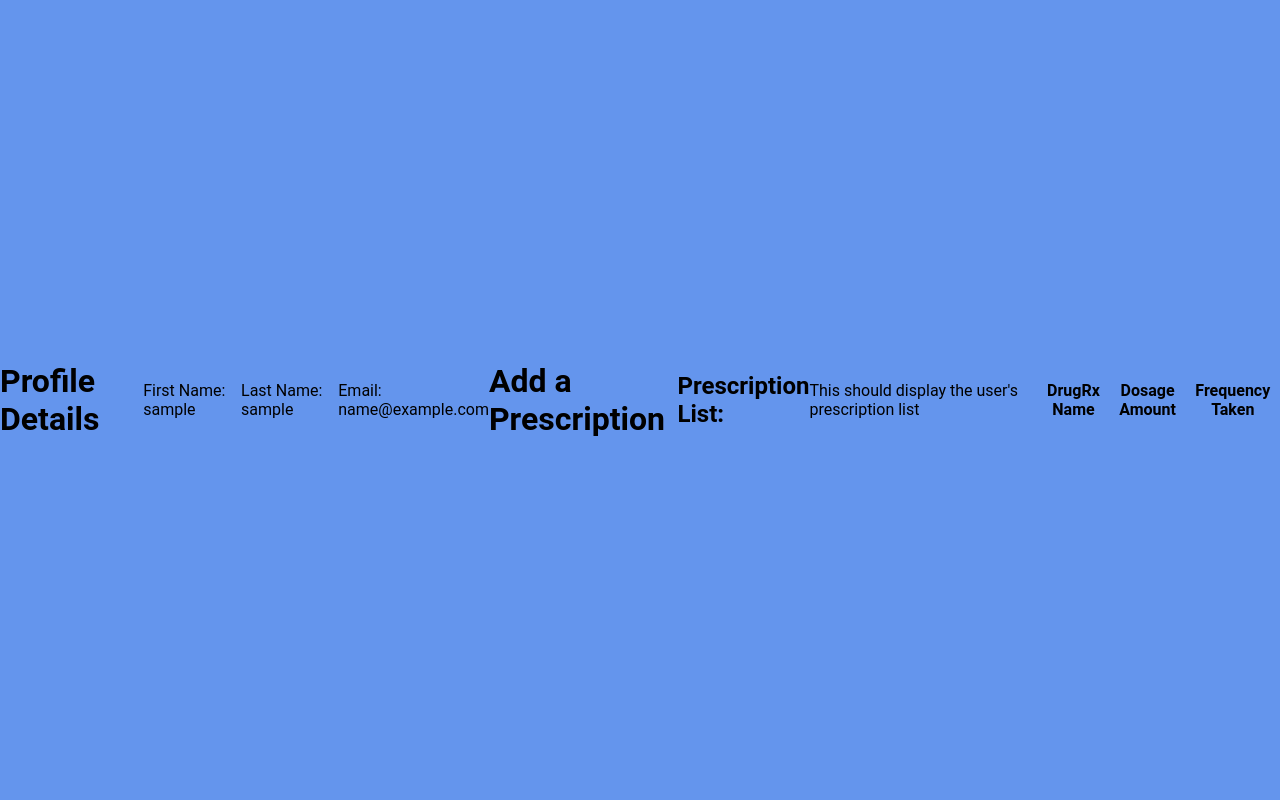
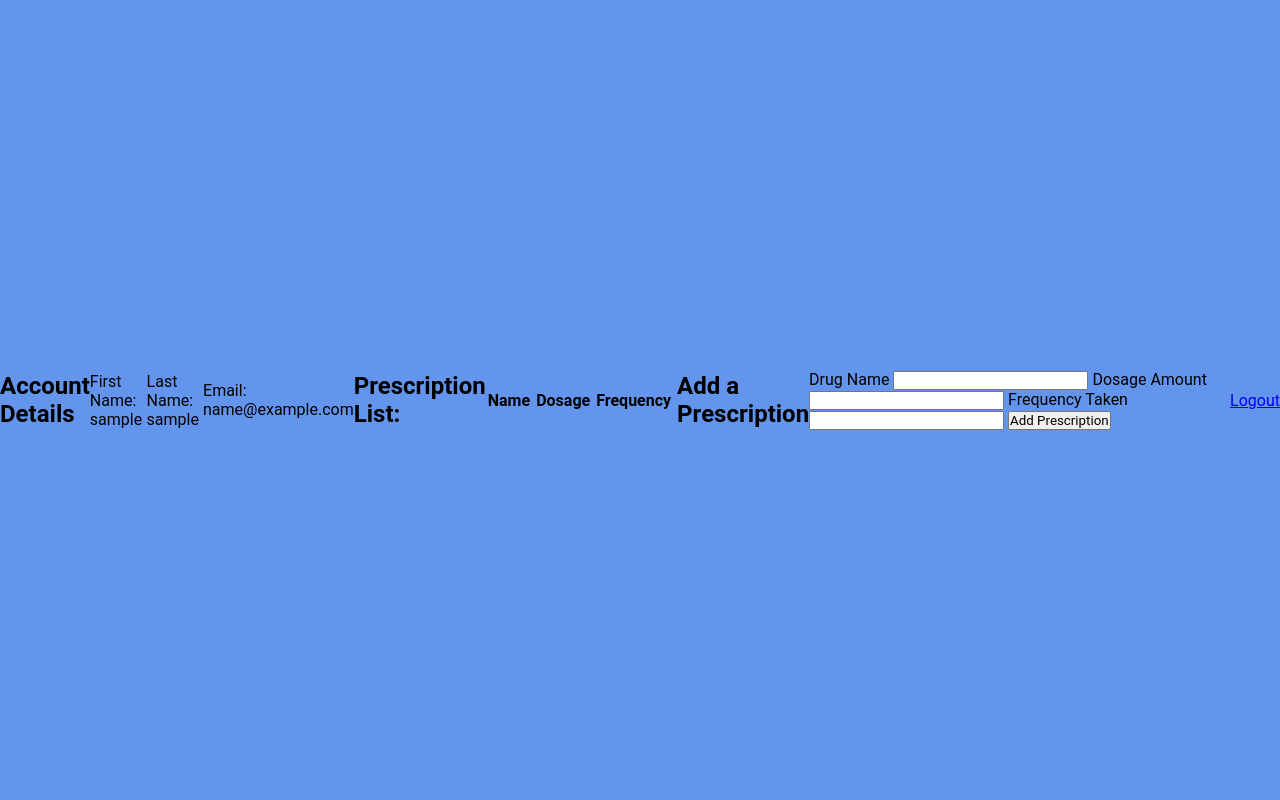
Before and after one commit to AmandaGrau/medMinder, a Flask app: page /profile in a window 1280 px wide. Run offline with Flask 2, Linux system fonts and the light colour scheme; the visitor is signed in with stand-in values (Sample User, id 1); data comes from the database, SQL or seed files in the repository; data that the repository does not hold is empty.

Commit message:
Revise routes and view functions to display prescriptions in user profile

```diff
--- a/rx_search.py
+++ b/rx_search.py
@@ -1,8 +1,4 @@
 import requests
-
-# Notes and 'To Do':
-# install/import requests
-# relavent data: brand_name, gerneric_name, unii code
 
 # function that queries openfda with search term
 def query_openfda(brand_name):
--- a/server.py
+++ b/server.py
@@ -144,6 +144,22 @@ def add_prescription():
     # Default page to be rendered for add_prescription route
     return render_template('add_prescription.html')
 
+
+# Add a route to display query results in the user profile
+@app.route('/profile')
+def display_to_profile():
+    user_id = session.get('user_id')
+    existing_user = crud.get_user_by_id(user_id)
+
+    if existing_user:
+        # Retrieve User's prescriptions
+        user_prescriptions = existing_user.prescriptions
+        return render_template('profile.html', user=existing_user, presciptions=user_prescriptions)
+
+    else:
+        flash('Please register or login to manage prescriptions')
+
+
 # Route that handles user searching for and selcting a med - ties to fetch and response function
 @app.route('/select_prescription', methods =['POST'])
 def select_prescription():
@@ -154,42 +170,48 @@ def select_prescription():
     generic_name = data.get('genericName')
     unii = data.get('unii')
 
-    # Check if user saved to session
+    # Check if user logged in session
     user_id = session.get('user_id')
+    # If user logged in, get user from the database
+    if user_id:
+        user = crud.get_user_by_id(user_id)
 
     # If user not saved in session, display message asking user to login (dict format)
-    if not user_id:
-        return jsonify({'Error':'Please try logging in'})
+    # if not user_id:
+        # return jsonify({'Error':'Please try logging in'})
 
     # Query database with unqiue code to determine if a medication already exists
-    medication = Medication.query.filter_by(unii=unii).first()
+    # medication = Medication.query.filter_by(unii=unii).first()
 
-    # If med doesn't exist, create and add med to the database
-    if not medication:
-        medication = Medication(brand_name=brand_name, generic_name=generic_name, unii=unii)
-        db.session.add(medication)
+    # # If med doesn't exist, create and add med to the database
+    # if not medication:
+    #     medication = Medication(brand_name=brand_name, generic_name=generic_name, unii=unii)
+    #     db.session.add(medication)
+    #     db.session.commit()
+
+    # Create and add a new prescription, linking it to the newly added medication and to the user
+        prescription = crud.create_prescription(brand_name, generic_name, unii)
+        user.prescriptions.append(prescription)
         db.session.commit()
 
-    # Create and add a new prescription, linking it to the newly added medication and to the user
-    prescription = Prescription(user_id=user_id, medication_id=medication.medication_id)
-    db.session.add(prescription)
-    db.session.commit()
+        # Return JSON response confirming prescription being added
+        return jsonify({'brandName': brand_name, 'message':'New prescription added successfully'})
 
-    # Return JSON response confirming prescription being added
-    return jsonify({'brandName': brand_name, 'message':'New prescription has been added successfully'})
+    # If user not logged in:
+    return jsonify({'Error':'Please try logging in'})
 
-
-# Route for user to edit a prescription
+# Add route for user to edit a prescription
 # @app.route('/edit_prescription', methods='POST')
 # def edit_prescription():
 
     # check if prescription is in db
-    # if prescription already exists, redirect to profile page where user can choose a prescription to edit
-    # if prescription doesn't exist, display message to user about prescription not existing
-    # redirect user to profile page to create a prescription
+    # if prescription already exists...
+    # redirect to prescriptions list where user can choose and edit a prescription
+    # if prescription doesn't exist, display 'not found' message to user
+    # redirect user to add a prescription
 
 
-# View list of all prescriptions
+# Add route for user to view all prescriptions
 # @app.route('/view_all_prescriptions', methods='POST')
 # def get_all_prescriptions():
 
--- a/templates/homepage.html
+++ b/templates/homepage.html
@@ -25,7 +25,6 @@
     </form>
   </div>
 
-
 <!-- potential add-ins -->
 <!-- Displays checkbox for user to choose "Remember me" -->
       <!-- <div class="password-options"> -->
@@ -35,6 +34,4 @@
       <!-- </div> -->
       <!-- Displays "Login" button for user to click -->
 
-
-
 {% endblock %}
--- a/templates/profile.html
+++ b/templates/profile.html
@@ -1,49 +1,63 @@
 {% extends 'base.html' %}
-{% block title %}User Profile{% endblock %}
+{% block title %}Profile{% endblock %}
 
 {% block body %}
 
-    <h1>Profile Details</h1>
-
-<!-- Add if statement to check for user -->
-<!-- {% if user %} -->
-  <!-- <p>Hello, {{ user.fname }}</p>
-{% else %}
-  <p>Please login to your account.</p>
-{% endif %}
- -->
+    <h2>Account Details</h2>
 
 <!-- Display user first name, last name, email -->
     <p>First Name: {{ user.fname }}</p>
     <p>Last Name: {{ user.lname }}</p>
     <p>Email: {{ user.email }}</p>
 
-    <h1>Add a Prescription</h1>
-
 
 <!-- Display the User's prescriptions -->
 <h2>Prescription List:</h2>
-This should display the user's prescription list
 <table>
-  <thead>
+<thead>
     <!-- Table rows/headers -->
-    <tr>
-      <th>DrugRx Name</th>
-      <th>Dosage Amount</th>
-      <th>Frequency Taken</th>
+      <th>Name</th>
+      <th></th>
+      <th></th>
+      <th>Dosage</th>
+      <th></th>
+      <th></th>
+      <th>Frequency</th>
+      <th></th>
+      <th></th>
     </tr>
   </thead>
   <tbody>
     <!-- Display prescription details -->
     {% for prescription in user.prescriptions %}
       <tr>
-        <td>{{ prescription.medication.brand_name }}</td>
-        <td>{{ prescription.medication.generic_name }}</td>
+        <td>{{ prescription.drugrx_name }}</td>
+        <td></td>
+        <td></td>
+        <td>{{ prescription.dosage_amount }}</td>
+        <td></td>
+        <td></td>
         <td>{{ prescription.frequency_taken }}</td>
-        <td>{{ prescription.dosage_amount }}</td>
+        <td></td>
+        <td></td>
       </tr>
     {% endfor %}
   </tbody>
 </table>
 
+<!-- Add a form for user to add a prescription -->
+<h2>Add a Prescription</h2>
+<form method="POST" action="/add_prescription">
+    <label for="drugrx_name">Drug Name</label>
+    <input type="text" id="drugrx_name" name="drugrx_name">
+    <label for="dosage_amount">Dosage Amount</label>
+    <input type="text" id="dosage_amount" name="dosage_amount">
+    <label for="frequency_taken">Frequency Taken</label>
+    <input type="text" id="frequency_taken" name="frequency_taken">
+    <input type="submit" value="Add Prescription">
+</form>
+
+<!-- Add logout option for user -->
+<a href="/logout">Logout</a>
+
 {% endblock %}
```
